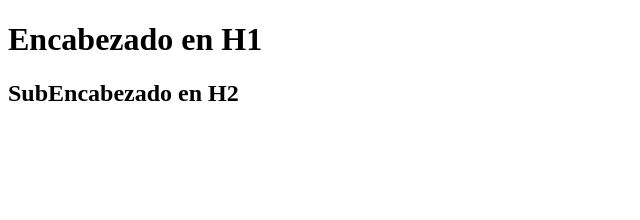
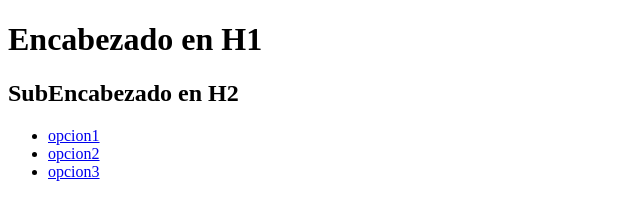
Before and after one commit to Luis22122008/Practica-1, a plain HTML site: page index.html in a window 1280 px wide. Shown: the whole page, without its empty margins (0-640 px from the left). Drawn offline with Linux system fonts and the light colour scheme.

Commit message:
Agregar links

```diff
--- a/index.html
+++ b/index.html
@@ -12,5 +12,13 @@
         <h1>Encabezado en H1</h1>
         <h2>SubEncabezado en H2 </h2>
     </header>
+    <nav>
+        <ul>
+            <li><a href="#">opcion1</a></li>
+            <li><a href="#">opcion2</a></li>
+            <li><a href="#">opcion3</a></li>
+        </ul>
+    </nav>
+
 </body>
 </html>
```
